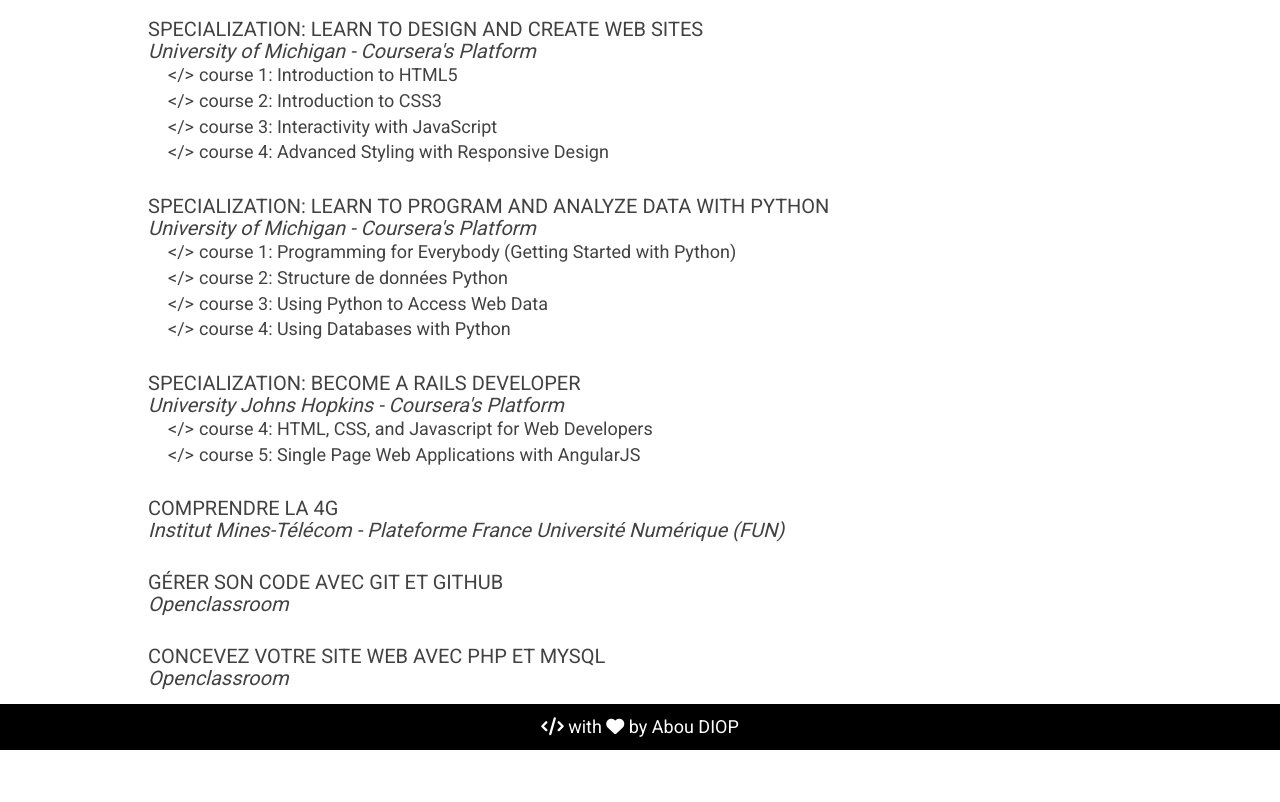
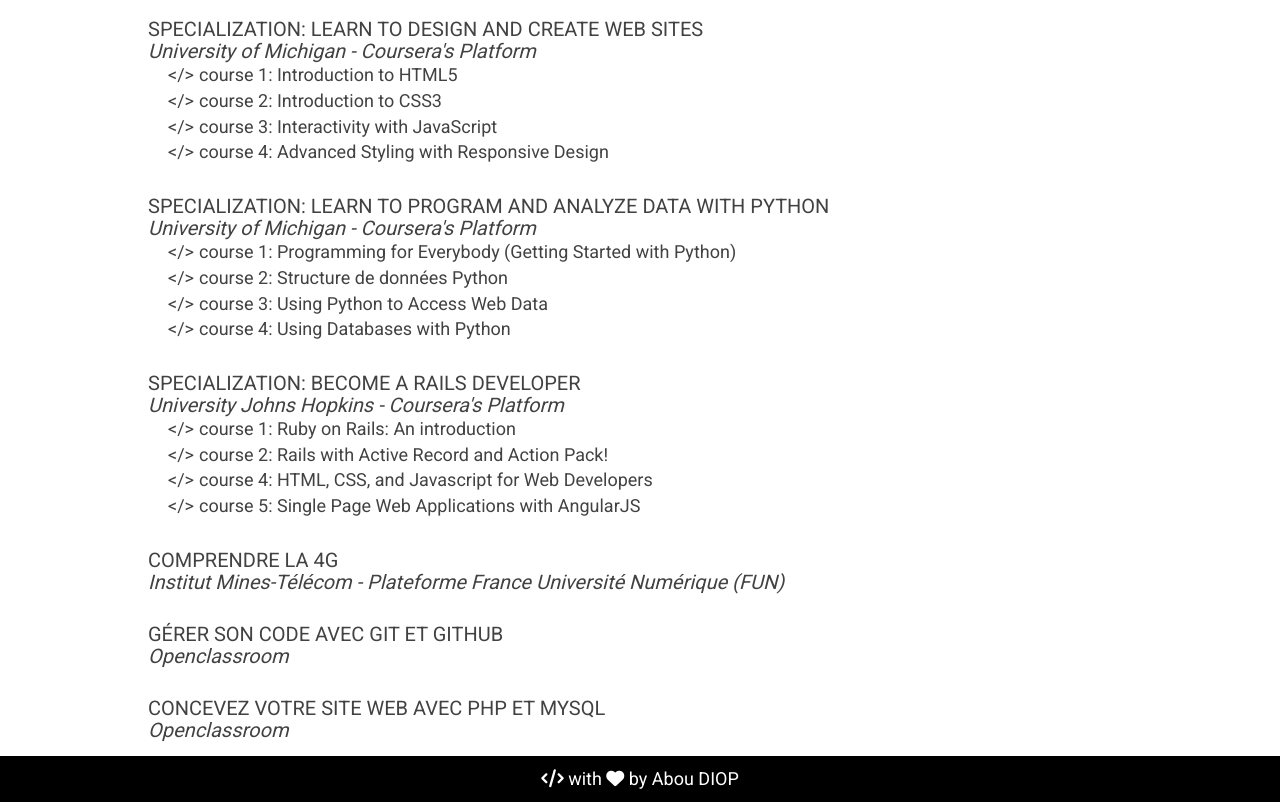
Before and after one commit to diopabou/diopabou.github.io, a website: page about.html in a window 1280 px wide. Shown: the part 2289-3091 px from the top of the page. Before the commit the page ends 3039 px from the top, so only its background shows below. Drawn offline with nearby package versions, Linux system fonts and the light colour scheme.

Commit message:
Add some certificat in the About Section

```diff
--- a/about.html
+++ b/about.html
@@ -168,6 +168,8 @@
         <h2 class="education__mooc__spe">Specialization: Become a Rails Developer</h2>
         <h2 class="education__mooc__school">University Johns Hopkins - Coursera's Platform</h2>
         <ul class="education__mooc__courses">
+          <li>course 1: Ruby on Rails: An introduction</li>
+          <li>course 2: Rails with Active Record and Action Pack!</li>
           <li>course 4: HTML, CSS, and Javascript for Web Developers</li>
           <li>course 5: Single Page Web Applications with AngularJS</li>
         </ul>
```
